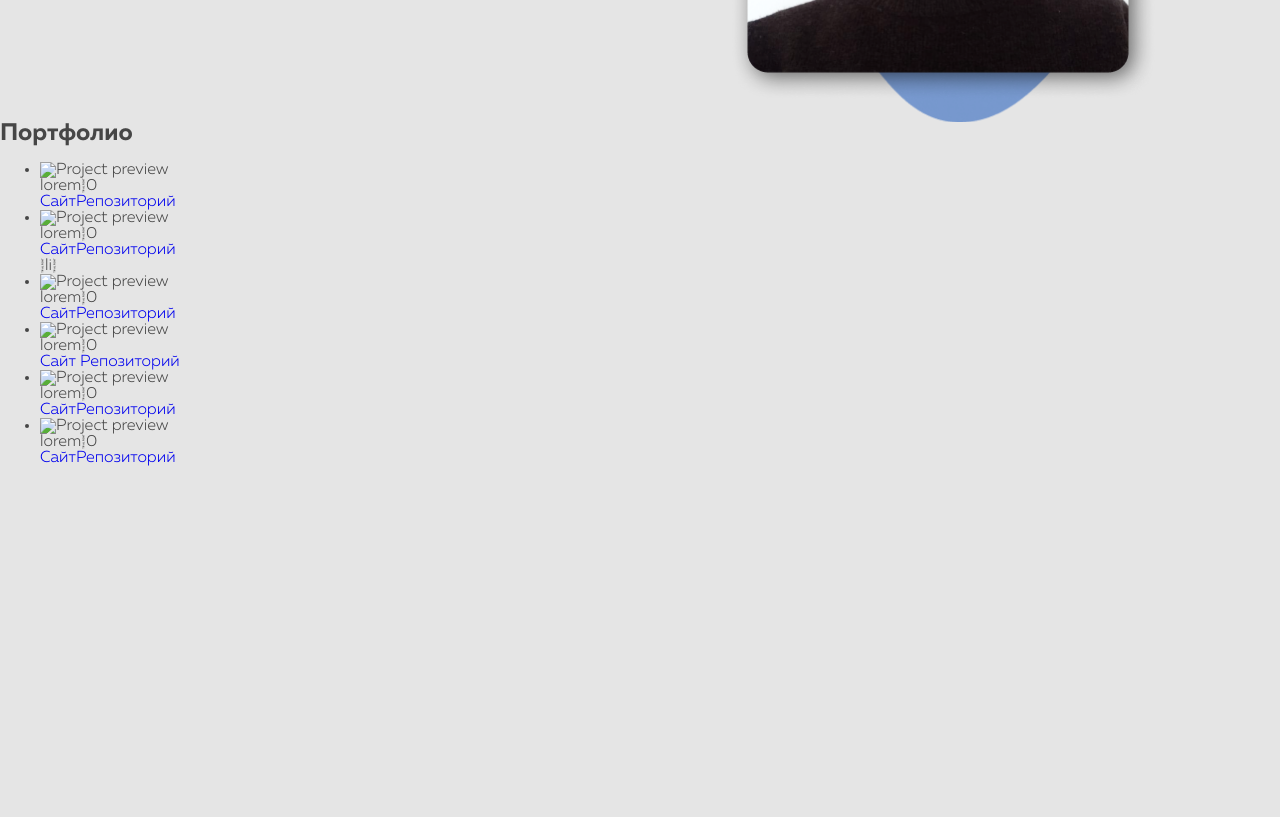
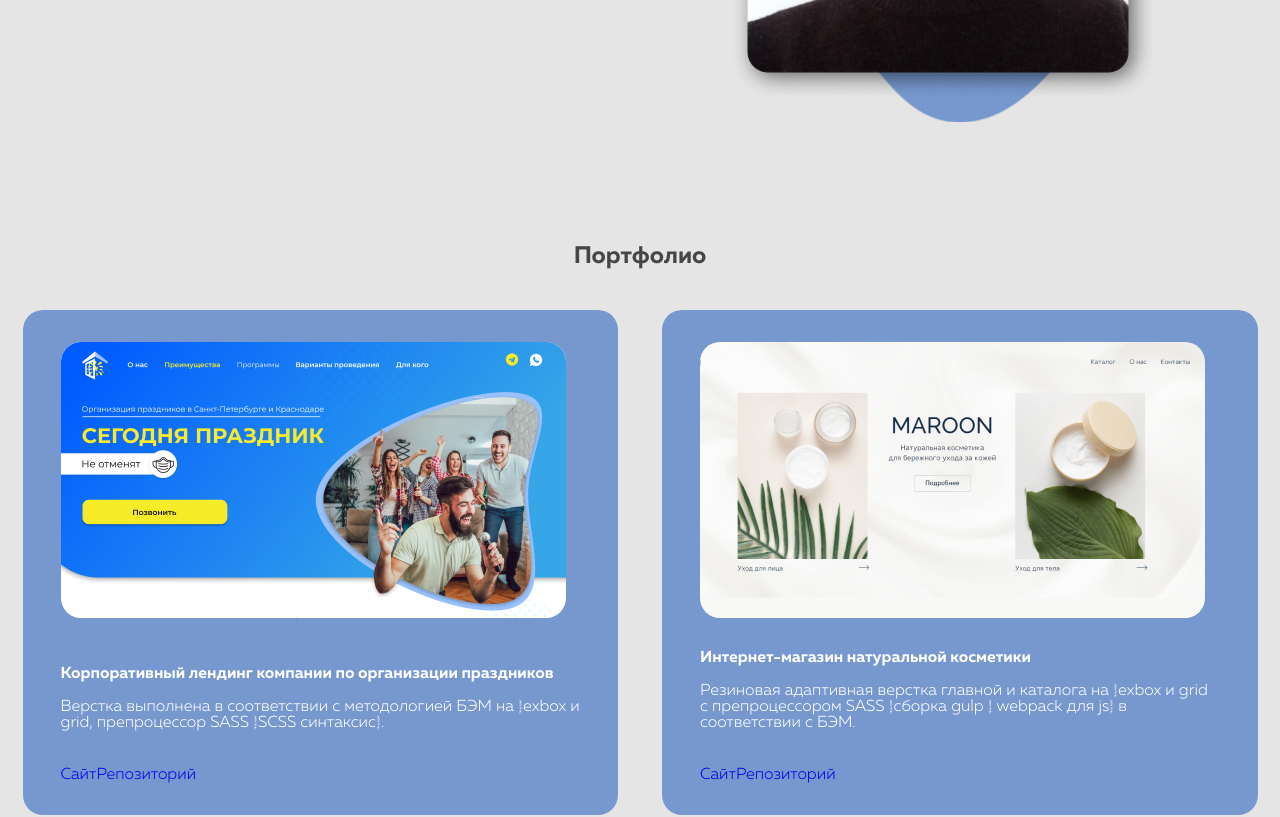
Before and after one commit to gerlinda137/portfolio, a website: page src/index.html in a window 1280 px wide. Shown: the part 520-1337 px from the top of the page. Before the commit the page ends 1002 px from the top, so only its background shows below. Drawn offline with nearby package versions, Linux system fonts and the light colour scheme; files that its build step writes are made by us from their sources.

Commit message:
portfolio section in progress

```diff
--- a/gulp/tasks/serve.js
+++ b/gulp/tasks/serve.js
@@ -21,7 +21,7 @@ module.exports = function serve(cb) {
   });
 
   gulp.watch(
-    "src/img/*.{gif,png,jpg,svg,webp}",
+    "src/img/**/*.{gif,png,jpg,svg,webp}",
     gulp.series(imageMinify, readyReload)
   );
   gulp.watch(
--- a/src/index.html
+++ b/src/index.html
@@ -107,84 +107,130 @@
         <div class="top__profile-pic">
           <img
             width="428"
-            src="../img/profile.png"
+            src="img/profile.png"
             alt="My photo"
-            srcset="../img/profile.png 1x, ../img/profile@2x.png 2x"
+            srcset="img/profile.png 1x, img/profile@2x.png 2x"
           />
         </div>
       </section>
-      <section class="portfolio">
+      <section class="portfolio container">
         <h2>Портфолио</h2>
-        <ul class="gallery">
-          <li class="gallery__item">
+        <div class="gallery">
           <article class="project-card">
-              <img width="505" src="" alt="Project preview" />
-              <h3></h3>
-              <p class="project-card__description">lorem*0</p>
+            <img
+              srcset="img/p1.jpg 1x, img/p1@2x.jpg 2x"
+              width="505"
+              src="img/p1.jpg"
+              alt="Project preview"
+            />
+            <h3 class="project-card__title">
+              Корпоративный лендинг компании по организации праздников
+            </h3>
+            <p class="project-card__description">
+              Верстка выполнена в соответствии с методологией БЭМ на flexbox и
+              grid, препроцессор SASS (SCSS синтаксис).
+            </p>
             <div class="project-card__buttons">
               <a class="button" href="#">Сайт</a
               ><a class="button" href="#">Репозиторий</a>
             </div>
           </article>
-          </li>
-          <li class="gallery__item">
           <article class="project-card">
-              <img width="505" src="" alt="Project preview" />
-              <h3></h3>
-              <p class="project-card__description">lorem*0</p>
+            <img
+              srcset="img/p2.jpg 1x, img/p2@2x.jpg 2x"
+              width="505"
+              src=""
+              alt="Project preview"
+            />
+            <h3 class="project-card__title">
+              Интернет-магазин натуральной косметики
+            </h3>
+            <p class="project-card__description">
+              Резиновая адаптивная верстка главной и каталога на flexbox и grid
+              с препроцессором SASS (сборка gulp + webpack для js) в
+              соответствии с БЭМ.
+            </p>
             <div class="project-card__buttons">
               <a class="button" href="#">Сайт</a
               ><a class="button" href="#">Репозиторий</a>
             </div>
           </article>
-            /li>
-          </li>
 
-          <li class="gallery__item">
           <article class="project-card">
-              <img width="505" src="" alt="Project preview" />
-              <h3></h3>
-              <p class="project-card__description">lorem*0</p>
+            <img
+              srcset="img/p3.jpg 1x, img/p3@2x.jpg 2x"
+              width="505"
+              src=""
+              alt="Project preview"
+            />
+            <h3 class="project-card__title">Лендинг мебельной компании</h3>
+            <p class="project-card__description">
+              Адаптивная резиновая верстка на flexbox и grid, слайдеры
+              реализованы с помощью библиотеки swiper.js.
+            </p>
             <div class="project-card__buttons">
               <a class="button" href="#">Сайт</a
               ><a class="button" href="#">Репозиторий</a>
             </div>
           </article>
-          </li>
-          <li class="gallery__item">
+
           <article class="project-card">
-              <img width="505" src="" alt="Project preview" />
-              <h3></h3>
-              <p class="project-card__description">lorem*0</p>
+            <img
+              srcset="img/p4.jpg 1x, img/p4@2x.jpg 2x"
+              width="505"
+              src=""
+              alt="Project preview"
+            />
+            <h3 class="project-card__title">Интернет-магазин инструментов</h3>
+            <p class="project-card__description">
+              Семантическая верстка главной страницы и каталога товаров на
+              чистом html/css. Реализовано открытие / закрытие попапа и
+              функционал слайдера на главной странице на js.
+            </p>
             <div class="project-card__buttons">
               <a class="button" href="#">Сайт</a>
               <a class="button" href="#">Репозиторий</a>
             </div>
           </article>
-          </li>
-          <li class="gallery__item">
+
           <article class="project-card">
-              <img width="505" src="" alt="Project preview" />
-              <h3></h3>
-              <p class="project-card__description">lorem*0</p>
+            <img
+              srcset="img/p3.jpg 1x, img/p3@2x.jpg 2x"
+              width="505"
+              src=""
+              alt="Project preview"
+            />
+            <h3 class="project-card__title">Лендинг мебельной компании</h3>
+            <p class="project-card__description">
+              Семантическая верстка главной страницы и каталога товаров на
+              чистом html/css. Реализовано открытие / закрытие попапа и
+              функционал слайдера на главной странице на js.
+            </p>
             <div class="project-card__buttons">
               <a class="button" href="#">Сайт</a
               ><a class="button" href="#">Репозиторий</a>
             </div>
           </article>
-          </li>
-          <li class="gallery__item">
+
           <article class="project-card">
-              <img width="505" src="" alt="Project preview" />
-              <h3></h3>
-              <p class="project-card__description">lorem*0</p>
+            <img
+              srcset="img/p2.jpg 1x, img/p2@2x.jpg 2x"
+              width="505"
+              src=""
+              alt="Project preview"
+            />
+            <h3 class="project-card__title">Лендинг мебельной компании</h3>
+            <p class="project-card__description">
+              Семантическая верстка главной страницы и каталога товаров на
+              чистом html/css. Реализовано открытие / закрытие попапа и
+              функционал слайдера на главной странице на js.
+            </p>
             <div class="project-card__buttons">
               <a class="button" href="#">Сайт</a
               ><a class="button" href="#">Репозиторий</a>
             </div>
           </article>
-          </li>
-        </ul>
+        </div>
       </section>
     </main>
   </body>
--- /dev/null
+++ b/src/styles/common/_gallery.scss
@@ -0,0 +1,7 @@
+.gallery {
+    display: grid;
+    grid-template-columns: repeat(2, 1fr);
+    justify-content: space-between;
+    grid-gap: 2.75em;
+    width: 100%;
+}
--- /dev/null
+++ b/src/styles/common/_portfolio.scss
@@ -0,0 +1,5 @@
+.portfolio {
+    display: flex;
+    flex-direction: column;
+    align-items: center;
+}
--- /dev/null
+++ b/src/styles/common/_project-card.scss
@@ -0,0 +1,31 @@
+.project-card {
+        background-color: var(--primery-accent-color);
+        padding: 2em 2.375em;
+        border-radius: 20px;
+        display: grid;
+        grid-template-rows: 1fr -webkit-max-content;
+        grid-template-rows: 1fr max-content;
+
+        img {
+                border-radius: 20px;
+                margin-bottom: 2em;
+        }
+
+        &__title {
+                color: var(--contrast-txt);
+                font-size: 1rem;
+                font-weight: 700;
+                margin-bottom: 1.0625em;
+        }
+
+        &__description {
+                color: var(--contrast-txt);
+                font-weight: 300;
+                font-size: 1rem;
+                margin-bottom: 2.25em;
+        }
+
+        &__buttons {
+                align-self: end;
+        }
+}
--- a/src/styles/common/_top.scss
+++ b/src/styles/common/_top.scss
@@ -63,10 +63,9 @@
     padding: 1.3em;
   }
 
-  &__profile-pic img {
-  }
 }
 
 .top.container {
   padding-right: 2em;
+  margin-bottom: 7.6875em;
 }
--- a/src/styles/style.scss
+++ b/src/styles/style.scss
@@ -8,11 +8,17 @@
 
 @import "common/socials";
 
+@import "common/number";
+
 @import "common/main";
 
 @import "common/top";
 
-@import "common/number";
+@import "common/portfolio";
+
+@import "common/gallery";
+
+@import "common/project-card";
 
 @import "utils/fonts";
 
@@ -20,3 +26,4 @@
 
 @import "utils/variables";
 ///
+///
--- a/src/styles/utils/global.scss
+++ b/src/styles/utils/global.scss
@@ -10,7 +10,7 @@ html {
 
 body {
   margin: 0;
-  font-family: "Muller";
+  font-family: "Muller", sans-serif;
   font-weight: 300;
   font-size: 1rem;
   line-height: 1;
@@ -26,11 +26,19 @@ h4 {
 }
 
 h1 {
-  font-family: "Muller";
+  font-family: "Muller", sans-serif;
   font-style: normal;
   font-weight: 700;
   font-size: 3.75rem;
   line-height: 1;
+}
+
+h2 {
+  font-family: "Muller", sans-serif;
+  font-size: 1,875rem;
+  font-weight: 700;
+  line-height: 1;
+  margin-bottom: 1.73em;
 }
 
 p {
```
Also changed, not shown: src/img/p1.jpg (added), src/img/p1@2x.jpg (added), src/img/p2.jpg (added), src/img/p2@2x.jpg (added), src/img/p3.jpg (added), src/img/p3@2x.jpg (added), src/img/p4.jpg (added), src/img/p4@2x.jpg (added). Lines whose indentation alone changed are shown as unchanged.
